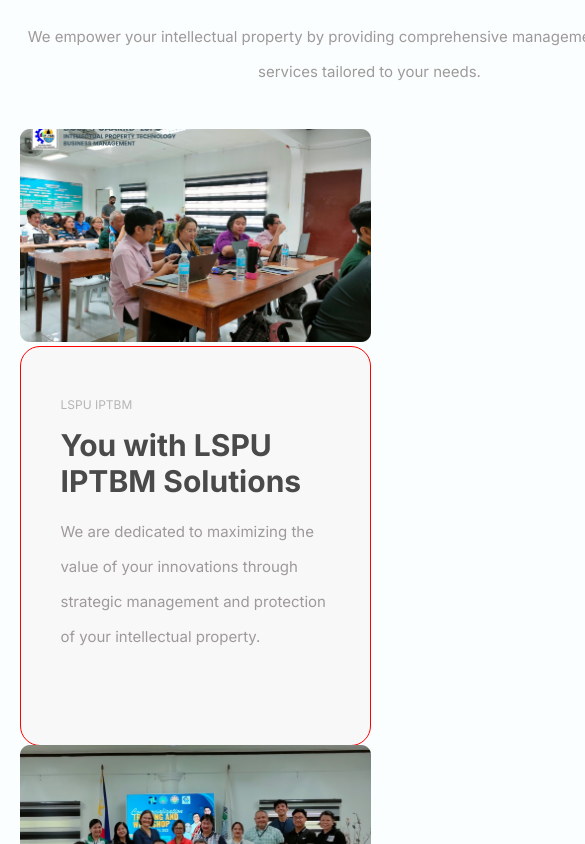
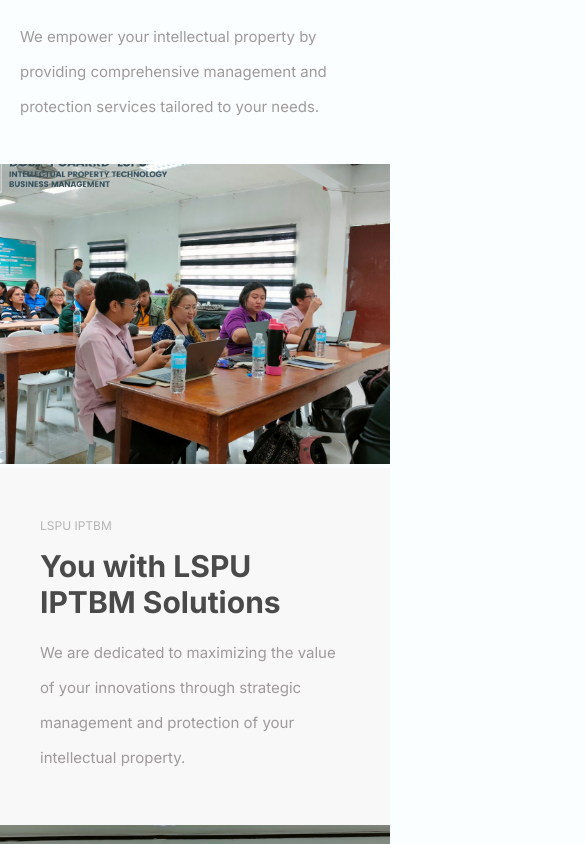
Before and after one commit to progchris00/LSPU-IPTBM-RTMS, a React (Vite) app: page / in a window 390 px wide. Shown: the part 1640-2484 px from the top of the page, 585 px wide, since content can reach past the window. Built offline with nearby package versions, Linux system fonts and the light colour scheme.

Commit message:
feat: responsive empower section

```diff
--- a/src/index.css
+++ b/src/index.css
@@ -366,20 +366,22 @@ nav > ul > li {
 
 #empower .section-title {
   margin: 0 auto 24px;
-  width: 500px;
+  max-width: 600px;
   text-align: center;
 }
 
 .empower-title-container {
   margin: 0 auto;
+  padding: 0 20px;
 }
 
 #empower .fixed-width {
-  width: 700px;
+  max-width: 700px;
   text-align: center;
 }
 
 #empower img {
+  min-height: 300px;
   max-width: 650px;
   width: 100%;
 }
@@ -398,12 +400,9 @@ nav > ul > li {
 }
 
 .empower-right {
-  border: 1px solid red;
   background-color: #f8f8f8;
   border-radius: 20px;
   max-width: 400px;
-  height: 100%;
-  max-height: 400px;
   padding: 50px 40px;
 }
 
@@ -771,5 +770,36 @@ nav > ul > li > a {
     gap: 10px;
     padding: 10px 0 10px 10px;
   }
+
+  #empower .section-title,
+  #empower .description {
+    text-align: left;
+  }
+}
+
+@media (max-width: 1320px) {
+  #empower .wrapper {
+    width: 100%;
+  }
+
+  .empower-left {
+    width: 100%;
+  }
+
+  .empower-top {
+    margin: 0;
+  }
+
+  .empower-right {
+    max-width: none;
+    width: 100%;
+    border-radius: 0;
+  }
+
+  #empower img {
+    max-width: 100%;
+    max-height: 400px;
+    object-fit: cover;
+  }
 }
 /* End of media queries */
```
